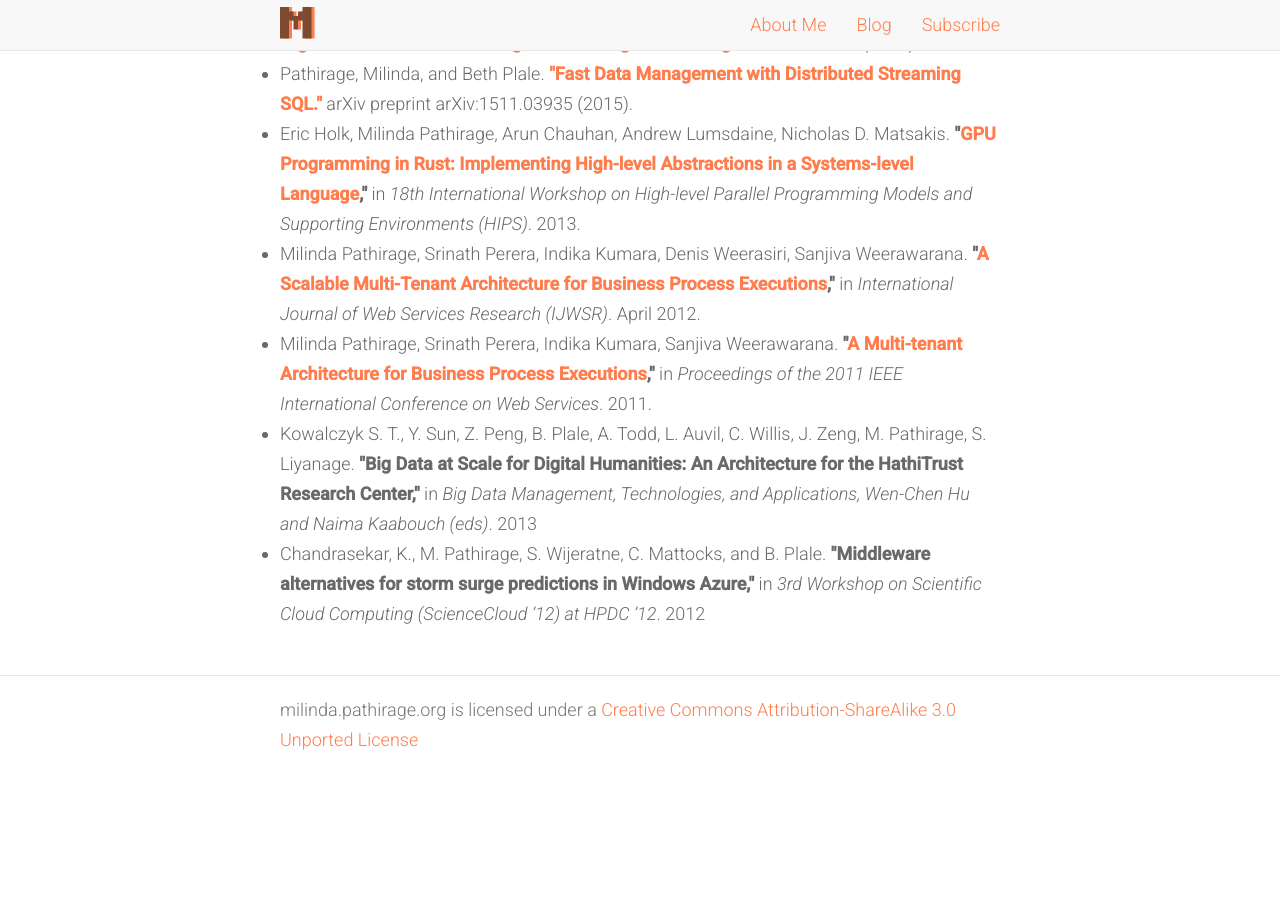
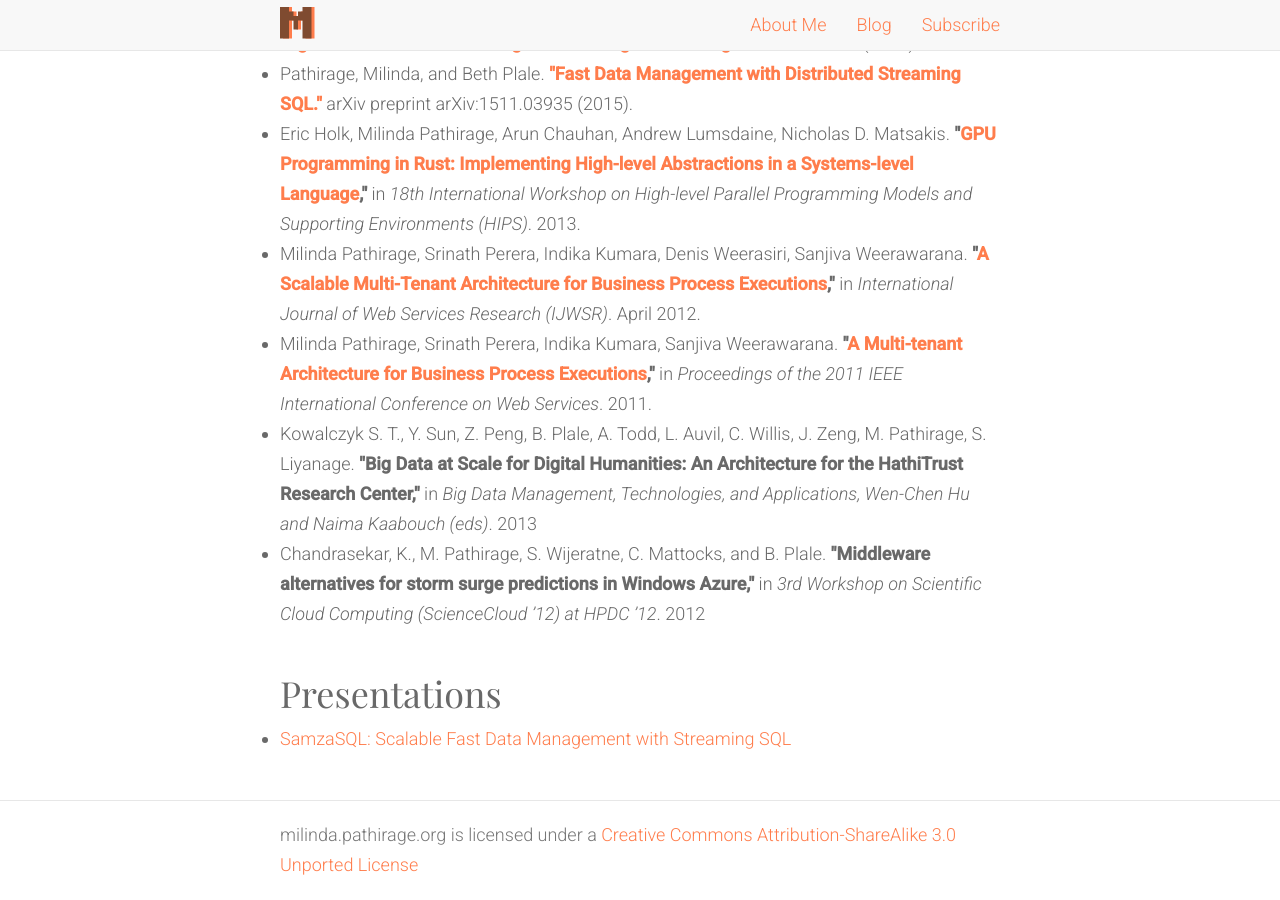
Before and after one commit to milinda/milinda.github.io, a Jekyll site: the page built from index.html, in a window 1280 px wide and 900 px high, scrolled down 1066 px. Built offline with Jekyll 4.4.1, drawn with Linux system fonts in a browser that asks for light colours; some web fonts are replaced; before the commit the page ends 1842 px from its top, so only the background shows below that.

Commit message:
Update index.html

```diff
--- a/index.html
+++ b/index.html
@@ -57,3 +57,14 @@ layout: default
     </div>
   </div>
 </section>
+
+<section class="sec-publications">
+  <div class="container">
+    <div class="row">
+      <h2>Presentations</h2>
+      <ul>
+        <li><a href="https://github.com/milinda/samzasql-hpbdc2016/blob/master/samzasql-hpbdc2016-presentation.pdf" target="_blank">SamzaSQL: Scalable Fast Data Management with Streaming SQL</a></li>
+      </ul>
+    </div>
+  </div>
+</section>
```
